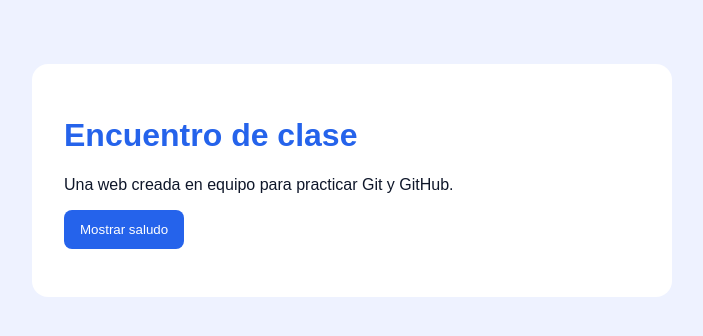
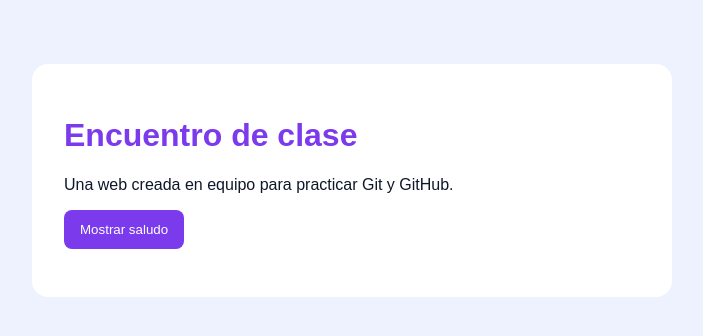
Before and after one commit to lagorialdaniel3-png/practica-git-pareja, a plain HTML site: page index.html in a window 1280 px wide. Shown: the whole page, without its empty margins (288-991 px from the left). Drawn offline with Linux system fonts and the light colour scheme.

Commit message:
Proponer un nuevo color principal

```diff
--- a/style.css
+++ b/style.css
@@ -1,5 +1,5 @@
 :root {
-  --color-principal: #2563eb;
+  --color-principal: #7c3aed;
 }
 
 body {
```
